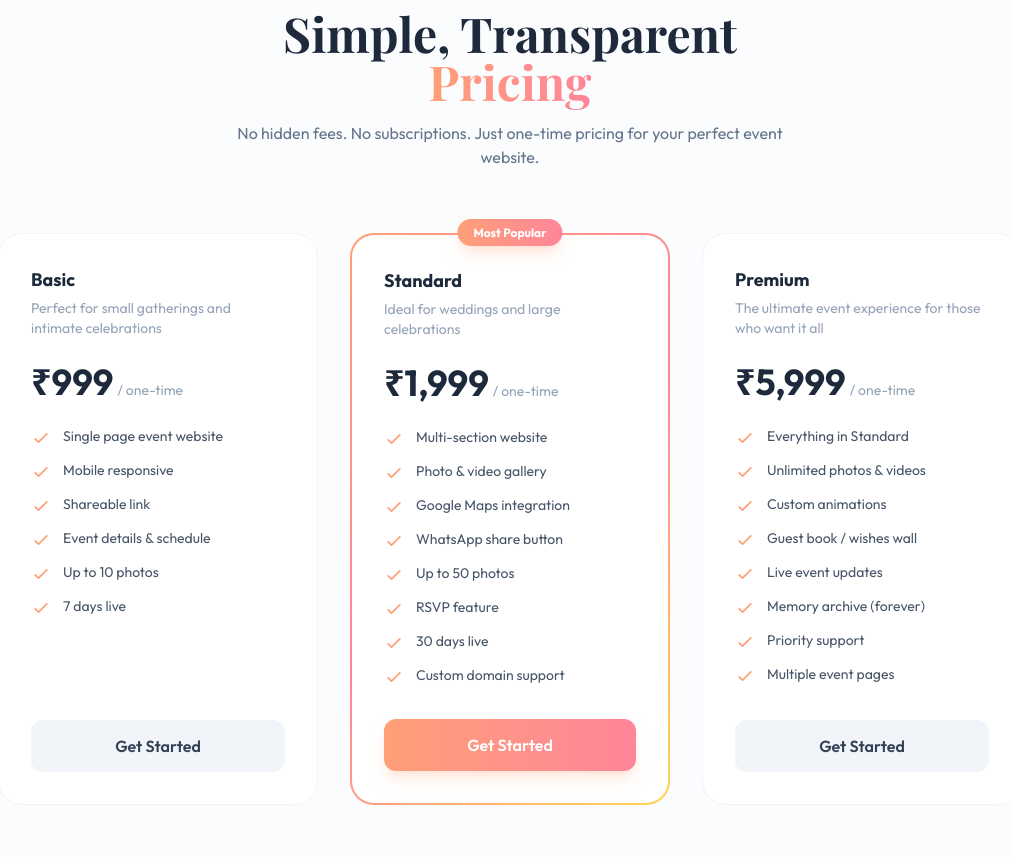
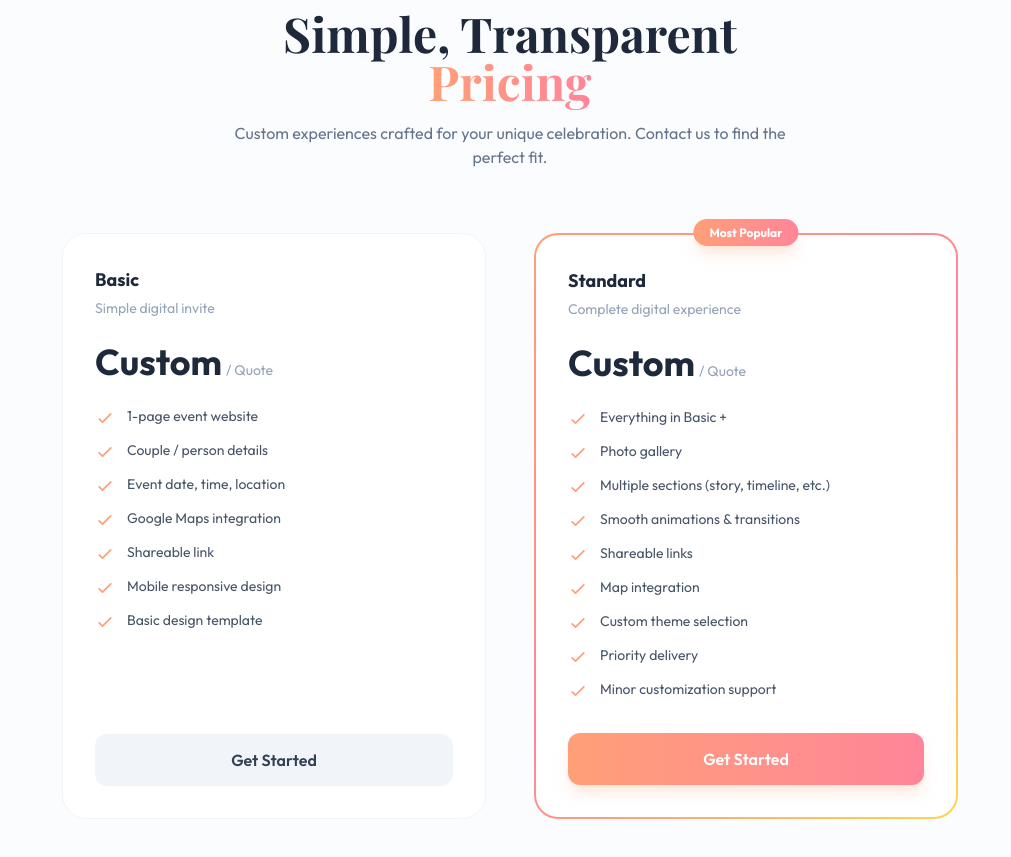
Before and after one commit to Arshwinsajeevan/startup, a Next.js app: page / in a window 1280 px wide. Shown: the part 4720-5577 px from the top of the page, without its empty margins (130-1141 px from the left). Built offline with nearby package versions, Linux system fonts and the light colour scheme; a web font is replaced by a local one.

Commit message:
updated pricing

```diff
--- a/app/components/Pricing.jsx
+++ b/app/components/Pricing.jsx
@@ -6,31 +6,40 @@ import { useRef, useState } from "react";
 const plans = [
   {
     name: "Basic",
-    price: "₹999",
-    period: "one-time",
-    description: "Perfect for small gatherings and intimate celebrations",
-    features: ["Single page event website", "Mobile responsive", "Shareable link", "Event details & schedule", "Up to 10 photos", "7 days live"],
+    price: "Custom",
+    period: "Quote",
+    description: "Simple digital invite",
+    features: [
+      "1-page event website",
+      "Couple / person details",
+      "Event date, time, location",
+      "Google Maps integration",
+      "Shareable link",
+      "Mobile responsive design",
+      "Basic design template"
+    ],
     gradient: "from-slate-600 to-slate-700",
     popular: false,
   },
   {
     name: "Standard",
-    price: "₹1,999",
-    period: "one-time",
-    description: "Ideal for weddings and large celebrations",
-    features: ["Multi-section website", "Photo & video gallery", "Google Maps integration", "WhatsApp share button", "Up to 50 photos", "RSVP feature", "30 days live", "Custom domain support"],
+    price: "Custom",
+    period: "Quote",
+    description: "Complete digital experience",
+    features: [
+      "Everything in Basic +",
+      "Photo gallery",
+      "Multiple sections (story, timeline, etc.)",
+      "Smooth animations & transitions",
+      "Shareable links",
+      "Map integration",
+      "Custom theme selection",
+      "Priority delivery",
+      "Minor customization support"
+    ],
     gradient: "from-peach-400 to-rose-400",
     popular: true,
-  },
-  {
-    name: "Premium",
-    price: "₹5,999",
-    period: "one-time",
-    description: "The ultimate event experience for those who want it all",
-    features: ["Everything in Standard", "Unlimited photos & videos", "Custom animations", "Guest book / wishes wall", "Live event updates", "Memory archive (forever)", "Priority support", "Multiple event pages"],
-    gradient: "from-slate-800 to-slate-900",
-    popular: false,
-  },
+  }
 ];
 
 function PricingCard({ plan, index }) {
@@ -103,9 +112,9 @@ export default function Pricing() {
             <br />
             <span className="bg-gradient-to-r from-peach-400 to-rose-400 bg-clip-text text-transparent">Pricing</span>
           </h2>
-          <p className="mt-4 text-slate-500 max-w-xl mx-auto">No hidden fees. No subscriptions. Just one-time pricing for your perfect event website.</p>
+          <p className="mt-4 text-slate-500 max-w-xl mx-auto">Custom experiences crafted for your unique celebration. Contact us to find the perfect fit.</p>
         </motion.div>
-        <div className="grid grid-cols-1 md:grid-cols-3 gap-6 lg:gap-8 max-w-5xl mx-auto items-stretch">
+        <div className="grid grid-cols-1 md:grid-cols-2 gap-6 lg:gap-12 max-w-4xl mx-auto items-stretch">
           {plans.map((p, i) => (
             <PricingCard key={p.name} plan={p} index={i} />
           ))}
```
